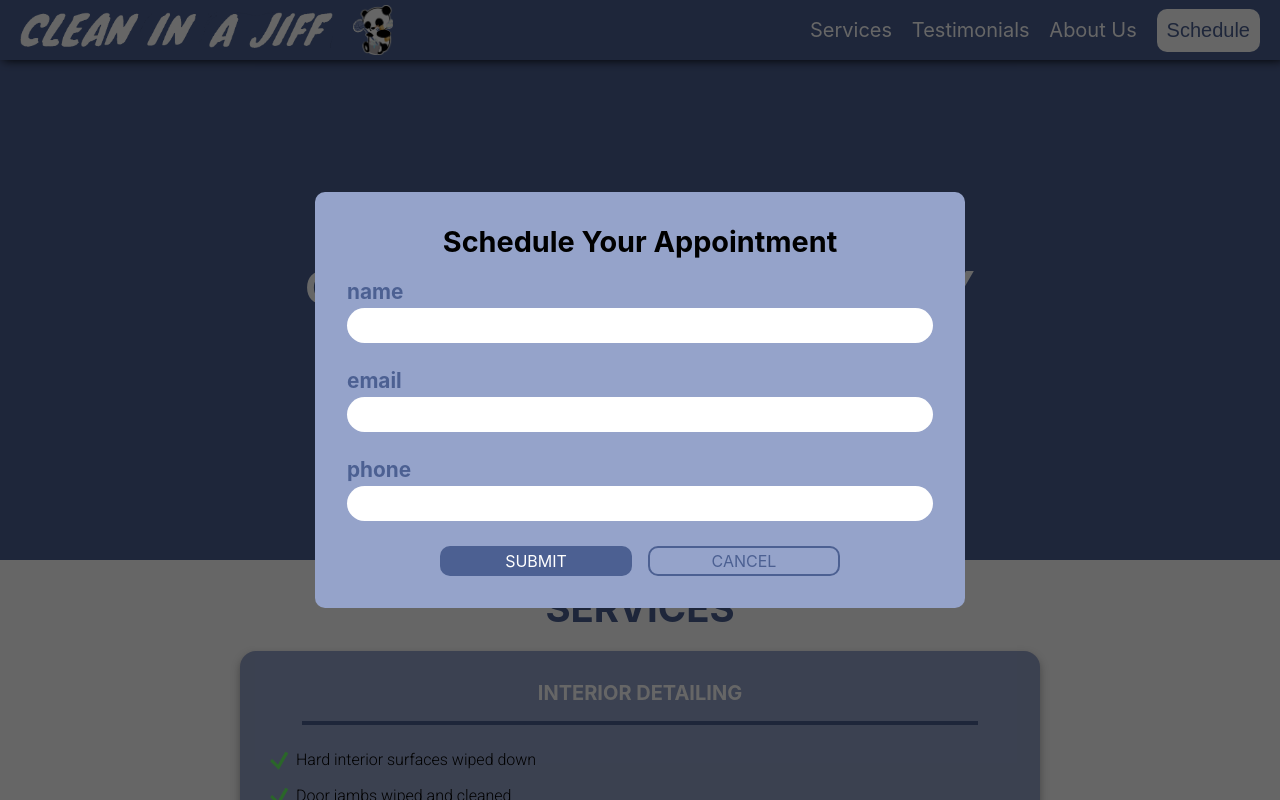
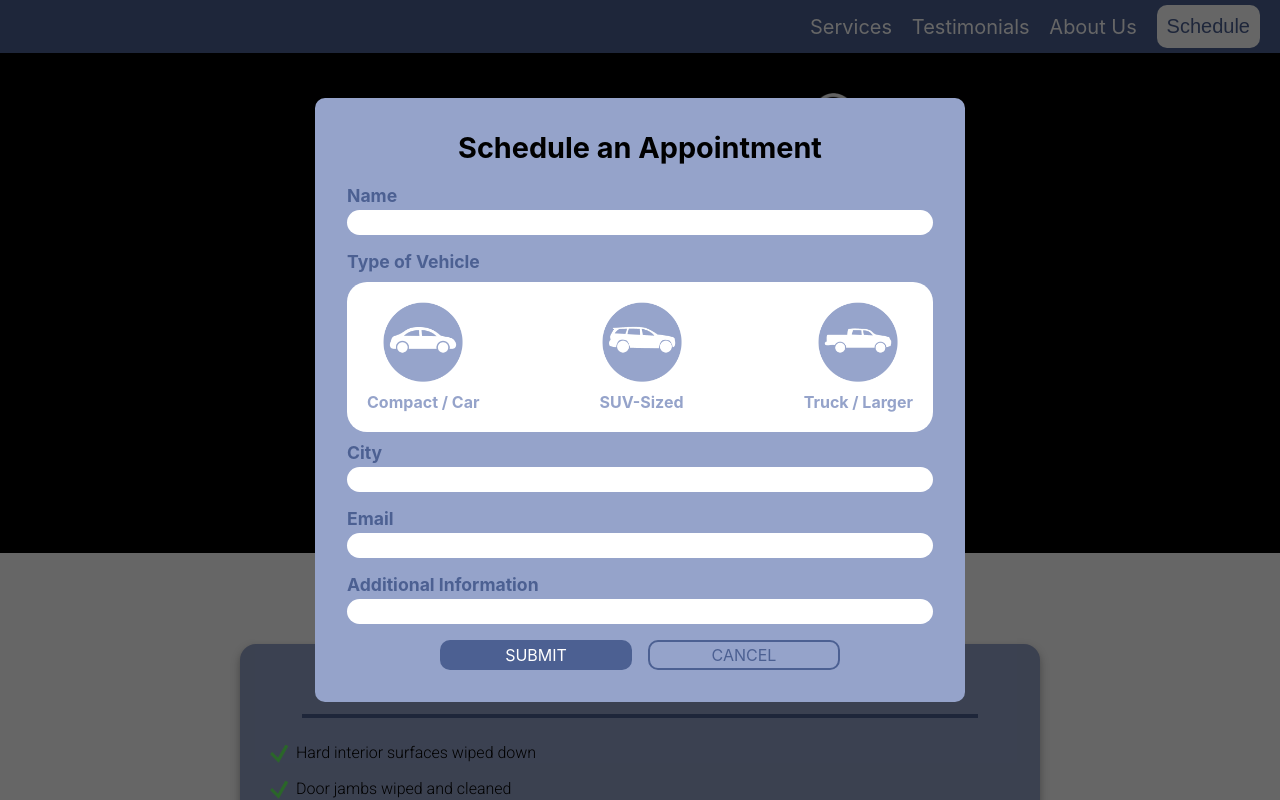
Before and after one commit to jacob-w-moreno/cleaninajiff, a React (Create React App) app: page / in a window 1280 px wide. Both pictures are taken after a click on the button "Schedule". Shown: the top 800 px of the page. Built offline with nearby package versions, Linux system fonts and the light colour scheme.

Commit message:
Everything should be working now! Good times.

```diff
--- a/package.json
+++ b/package.json
@@ -3,6 +3,7 @@
   "version": "0.1.0",
   "private": true,
   "main": "server/index.js",
+  "proxy": "http://localhost:4003",
   "dependencies": {
     "@testing-library/jest-dom": "^4.2.4",
     "@testing-library/react": "^9.5.0",
--- a/src/Components/Header/Header.js
+++ b/src/Components/Header/Header.js
@@ -14,12 +14,13 @@ const Header = (props) => {
         <a className='header__link-small'>Services</a>
         <a className='header__link-small'>Testimonials</a>
         <a className='header__link-small'>About Us</a>
+        <button className='header__link-button' onClick={()=>{props.scheduleFN(true);showNav(false);}}>Schedule</button>
       </nav>
     : null;
   return (<div className='header'>
     <div className='header__container'>
-      <img className='header__logo-1' src={LogoWords} alt='logo'/>
-      <img className='header__logo-2' src={LogoPanda} alt='logo'/>
+      {/* <img className='header__logo-1' src={LogoWords} alt='logo'/>
+      <img className='header__logo-2' src={LogoPanda} alt='logo'/> */}
       {/* <img className='header__logo' src={Logo} alt='logo'/> */}
     </div>
     <nav className='header__nav'>
--- a/src/Components/Header/_header.scss
+++ b/src/Components/Header/_header.scss
@@ -73,8 +73,14 @@ padding: 10px 0;
 margin-right: 20px;
 border-bottom: 2px solid white;
 }
-.header__link-small:last-of-type{
+.header__link-button{
+  background: none;
+  font: inherit;
   border: none;
+  color: white;
+  text-align: right;
+  padding-right: 20px;
+  height: 40px;
 }
 
 @media (max-width: 1030px) {
@@ -90,9 +96,6 @@ border-bottom: 2px solid white;
 };
 
 @media (max-width: 640px) {
-  // .header__logo-2{
-  //   display: none;
-  // }
   .header__logo-1,
   .header__logo-2{
     height: 25px;
@@ -101,6 +104,6 @@ border-bottom: 2px solid white;
     height: 25px;
   }
   .header__nav-small{
-    top: 45px;
+    top: 35px;
   }
 }
--- a/src/Components/Landing/Intro/Intro.js
+++ b/src/Components/Landing/Intro/Intro.js
@@ -3,9 +3,8 @@ import Logo from '../../Images/Logo.png';
 
 const Intro = (props) => {
   return (<div className='intro'>
-    {/* <img src={Logo} alt='clean-in-a-jiff' className='intro__logo'/> */}
-    <h1>CLEAN AND SPIFFY IN A JIFFY</h1>
-    <h2>We come to you! Or you come to us!</h2>
+    <img src={Logo} alt='clean-in-a-jiff' className='intro__logo'/>
+    <h2>CLEAN AND SPIFFY IN A JIFFY</h2>
     <button className='intro__cta' onClick={()=>props.scheduleFN(true)}>SCHEDULE AN APPOINTMENT</button>
   </div>)
 }
--- a/src/Components/Landing/Intro/_intro.scss
+++ b/src/Components/Landing/Intro/_intro.scss
@@ -1,19 +1,23 @@
 .intro {
   width: 100%;
   height: 500px;
-  background: $darkblue;
+  background: black;
   color: white;
   text-align: center;
-  padding: 40px; padding-top: 200px;
+  padding: 40px;
   h1 {
     margin-bottom: 20px;
   }
   h2 {
     color: $lightblue;
     margin: 0;
-    margin-bottom: 60px;
+    margin-bottom: 30px;
     font-size: 30px;
+    margin-top: 50px;
   }
+}
+.intro__logo{
+  height: 200px;
 }
 .intro__cta{
   padding: 20px;
@@ -24,11 +28,16 @@
     color: white;
     cursor: pointer;
   }
+  background: white;
+  font-weight: bold;
 }
 @media (max-width: 720px) {
+  .intro__logo{
+    height: 100px;
+  }
   .intro {
     height: 500px;
-    padding-top: 150px;
+    padding-top: 100px;
     h1{
       font-size: 34px;
     }
--- a/src/Components/Landing/Landing.js
+++ b/src/Components/Landing/Landing.js
@@ -6,16 +6,23 @@ import Testimonials from './Testimonials/Testimonials';
 import Contact from './About/About';
 import Pricing from './Pricing/Pricing';
 import Schedule from './Schedule/Schedule';
+import Scheduled from './Schedule/Scheduled';
 
 const Landing = (props) => {
   const [schedule, setSchedule] = useState(false);
+  const [scheduled, setScheduled] = useState(false);
 
   const schedulePopup = schedule
-    ? <Schedule scheduleFN={setSchedule}/>
+    ? <Schedule scheduleFN={setSchedule} scheduledFN={setScheduled}/>
+    : null;
+
+  const scheduledPopup = scheduled
+    ? <Scheduled/>
     : null;
 
   return (<div>
     {schedulePopup}
+    {scheduledPopup}
     <Header scheduleFN={setSchedule}/>
     <Intro scheduleFN={setSchedule}/>
     <Services/>
--- a/src/Components/Landing/Schedule/Schedule.js
+++ b/src/Components/Landing/Schedule/Schedule.js
@@ -1,21 +1,61 @@
-import React from 'react';
+import React, {useState} from 'react';
+import axios from 'axios';
+
+import Car from '../../Images/IconCar.png';
+import SUV from '../../Images/IconSUV.png';
+import Truck from '../../Images/IconTruck.png';
 
 const Schedule = (props) => {
+
+  const [name, setName] = useState('');
+  const [vehicle, setVehicle] = useState('');
+  const [city, setCity] = useState('');
+  const [email, setEmail] = useState('');
+  const [info, setInfo] = useState('');
+
+  const submit = () => { console.log('running'); axios
+    .post('/api/email', {name, vehicle, city, email, info})
+    .then((res) =>{
+      props.scheduledFN(true)
+      setTimeout(() => props.scheduledFN(false), 5000)
+      props.scheduleFN(false);
+      console.log('WIN:', res);
+    })
+    .catch(()=> console.log('FAIL'))
+  }
+
   return (<div className='schedule'>
     <div className='schedule__inner'>
-      <h3>Schedule Your Appointment</h3>
-      <form>
-        <span>name</span>
-        <input/>
-        <span>email</span>
-        <input/>
-        <span>phone</span>
-        <input/>
+      <h3>Schedule an Appointment</h3>
+      <div className='form'>
+        <span>Name</span>
+        <input onChange={(e)=>setName(e.target.value)}/>
+        <span>Type of Vehicle</span>
+        <div className='schedule__icon-containers'>
+          <div className={vehicle==='Compact / Car'? 'active schedule__icon-container':'schedule__icon-container'} onClick={()=>setVehicle('Compact / Car')}>
+            <img className='schedule__icon' src={Car} alt='car-icon'/>
+            <span>Compact / Car</span>
+          </div>
+          <div className={vehicle==='SUV-Sized'? 'active schedule__icon-container':'schedule__icon-container'} onClick={()=>setVehicle('SUV-Sized')}>
+            <img className='schedule__icon' src={SUV} alt='SUV-icon'/>
+            <span>SUV-Sized</span>
+          </div>
+          <div className={vehicle==='Truck / Larger'? 'active schedule__icon-container':'schedule__icon-container'} onClick={()=>setVehicle('Truck / Larger')}>
+            <img className='schedule__icon' src={Truck} alt='truck-icon'/>
+            <span>Truck / Larger</span>
+          </div>
+        </div>
+        <span>City</span>
+        <input onChange={(e)=>setCity(e.target.value)}/>
+        <span>Email</span>
+        <input onChange={(e)=>setEmail(e.target.value)}/>
+        <span>Additional Information</span>
+        <input onChange={(e)=>setInfo(e.target.value)}/>
         <div className='schedule__buttons'>
-          <button className='schedule__button'>SUBMIT</button>
+          <button className='schedule__button' onClick={()=>submit()}>SUBMIT</button>
           <button className='schedule__button schedule__cancel' onClick={()=>props.scheduleFN(false)}>CANCEL</button>
         </div>
-      </form>
+      </div>
     </div>
   </div>)
 }
--- /dev/null
+++ b/src/Components/Landing/Schedule/Scheduled.js
@@ -0,0 +1,11 @@
+import React from 'react';
+
+const Scheduled = () => {
+  return (<div className='scheduled'>
+    <p>
+      Your email was sent successfully. Thanks for your support! We'll get back to you as soon as we can.
+    </p>
+    <span>— Jiffy & Shay</span>
+  </div>)
+}
+export default Scheduled;
--- a/src/Components/Landing/Schedule/_schedule.scss
+++ b/src/Components/Landing/Schedule/_schedule.scss
@@ -22,17 +22,41 @@
     font-size: 1.8rem;
   }
   input{
-    margin-bottom: 25px;
+    margin-bottom: 16px;
     margin-top: 4px;
-    height: 35px;
+    height: 25px;
     border-radius: 20px;
     padding-left: 15px;
-    font-size: 20px;
+    font-size: 16px;
     border: none;
   }
-  span{font-weight: bold; color: $darkblue; font-size: 1.3rem;}
+  span{font-weight: bold; color: $darkblue; font-size: 1.1rem;}
 }
-form {
+.schedule__icon-containers{
+  display: flex;
+  justify-content: space-between;
+  background: white;
+  border-radius: 20px;
+  margin: 10px 0;
+}
+.active{
+  filter: brightness(0) saturate(100%) invert(36%) sepia(12%) saturate(1880%) hue-rotate(185deg) brightness(95%) contrast(88%);
+}
+.schedule__icon-container{
+  margin: 20px;
+  display: flex; flex-direction: column;
+  align-items: center;
+  &:hover{cursor: pointer; span {color: $darkblue;} filter: brightness(0) saturate(100%) invert(36%) sepia(12%) saturate(1880%) hue-rotate(185deg) brightness(95%) contrast(88%);}
+  span{color: $lightblue; font-size: 1rem;}
+  background: none;
+  border: none;
+}
+.schedule__icon{
+  height: 80px;
+  margin-bottom: 10px;
+  filter: brightness(0) saturate(100%) invert(79%) sepia(9%) saturate(1070%) hue-rotate(188deg) brightness(81%) contrast(95%);
+}
+.form {
   display: flex;
   flex-direction: column;
 }
@@ -81,7 +105,7 @@ form {
       font-size: 16px;
     }
   }
-  // .schedule__exit{
-  //   height: 30px; width: 30px;
-  // }
+  .schedule__icon{
+    height: 50px;
+  }
 }
--- /dev/null
+++ b/src/Components/Landing/Schedule/_scheduled.scss
@@ -0,0 +1,11 @@
+.scheduled {
+  position: fixed;
+  bottom: 0px;
+  width: 100%;
+  font-size: 1.3rem;
+  background: green;
+  color: white;
+  z-index: 4;
+  padding: 16px;
+  text-align: center;
+}
--- a/src/Components/Landing/Testimonials/Testimonials.js
+++ b/src/Components/Landing/Testimonials/Testimonials.js
@@ -11,12 +11,12 @@ const Testimonials = (props) => {
     <h2>TESTIMONIALS</h2>
     <AliceCarousel autoPlay autoPlayInterval='5000'>
       <div className='testimonial'>
-        <h3>"Clean in a Jiff cleaned my car so well! This is a beaming review!"</h3>
-        <span>— a satisfied customer</span>
+        <h3>Thorough and detailed. They cleaned our 12-passenger van and got rid of stains we tried several times to remove ourselves. They were very friendly and let our little kids have a shot with the cleaning tools.</h3>
+        <span>— Louise</span>
       </div>
       <div className='testimonial'>
-        <h3>"This is the best review in the entire world! Is it made up? Who cares!"</h3>
-        <span>— a satisfied customer</span>
+        <h3>Just had @cleaninajiff detail my car today and it looks immaculate!! I'd highly recommend them.</h3>
+        <span>— Christin</span>
       </div>
       <div className='testimonial'>
         <h3>"My car has never been cleaner! This is the cleanest car in the world! Wow!"</h3>
--- a/src/Components/styles.scss
+++ b/src/Components/styles.scss
@@ -43,3 +43,4 @@ h2{
 @import './Landing/About/about';
 @import './Landing/Pricing/pricing';
 @import './Landing/Schedule/schedule';
+@import './Landing/Schedule/scheduled';
```
Also changed, not shown: 1 other file (tests, documents, lock files or other folders).
